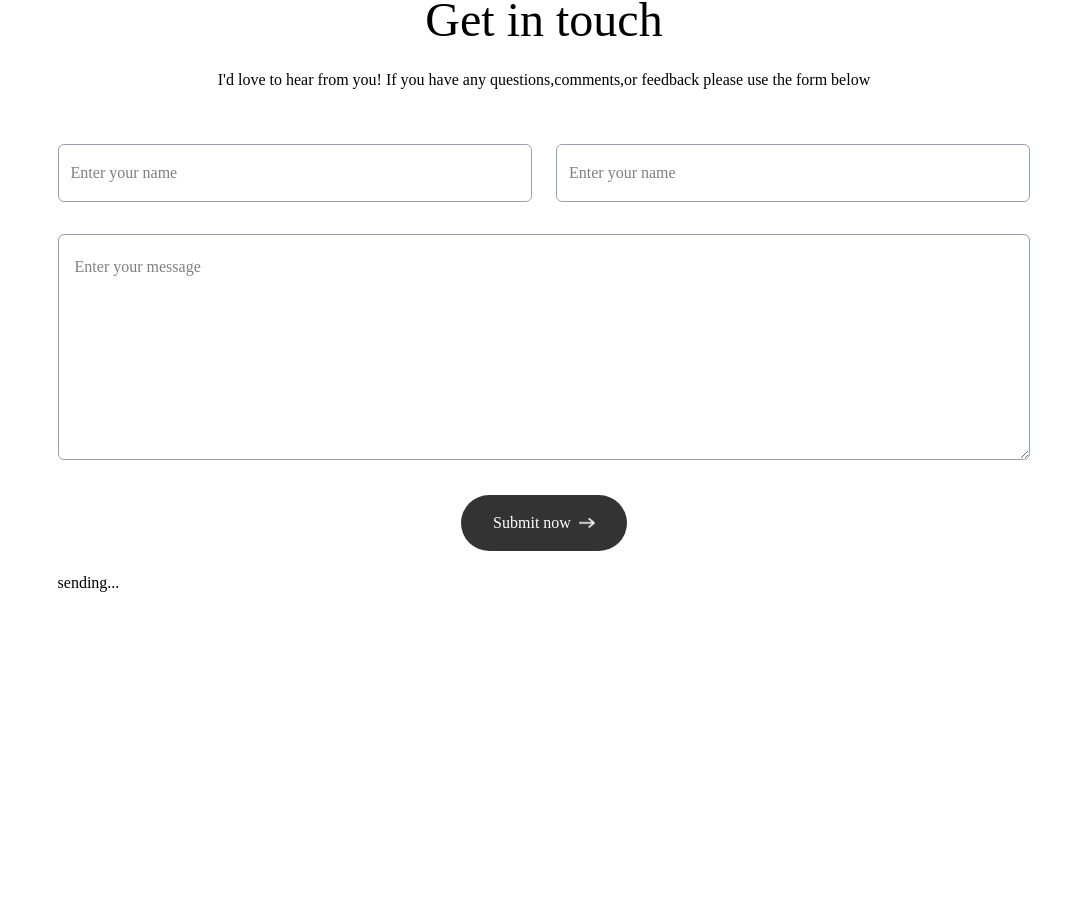
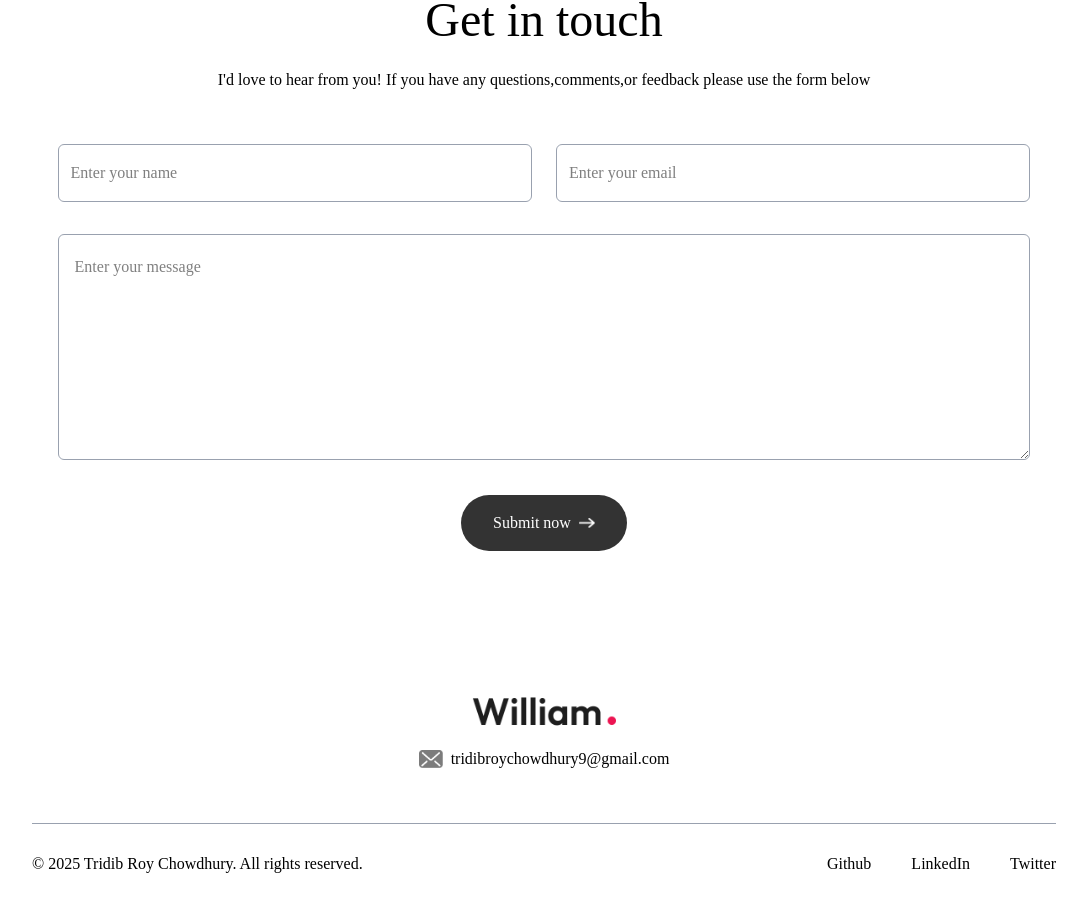
Before and after one commit to Tridib2510/Portfolio, a Next.js app in the folder portfolio/: page / in a window 1280 px wide. Shown: the part 3001-3905 px from the top of the page, without its empty margins (96-1183 px from the left). Before the commit the page ends 3640 px from the top, so only its background shows below. Built offline with nearby package versions, Linux system fonts and the light colour scheme; a web font is replaced by a local one.

Commit message:
Contact Footer darkmode(1)

```diff
--- a/portfolio/src/app/globals.css
+++ b/portfolio/src/app/globals.css
@@ -3,7 +3,24 @@
 @theme {
   --grid-template-columns-auto: repeat(auto-fit, minmax(200px, 1fr));
 }
+:root {
+  --darkTheme: #11001F;
+}
 
+/* Default light mode styles */
+body {
+  background-color: white;
+  color: black;
+  overflow-x: hidden; /* always apply this */
+}
+
+/* Dark mode styles, apply only when parent has .dark */
+.dark body {
+  background-color: var(--darkTheme);
+  color: white;
+}
+
+/* darkmode:'selector', */
 *{
   /* We select all the html elements and apply Outfit front for all the html elements */
   font-family: outfits;
--- a/portfolio/src/app/layout.tsx
+++ b/portfolio/src/app/layout.tsx
@@ -24,7 +24,8 @@
   children: React.ReactNode;
 }>) {
   return (
-    <html lang="en" className="scroll-smooth">
+    <html lang="en" className="scroll-smooth dark">
+      {/* whenever we remove this dark class from the className we get light mode else we get dark mode */}
       {/* Whem we click on any link now the scrolling is smooth */}
       <body
         className={`${outfit.className} ${ovo.className} antialiased leading-8
--- a/portfolio/src/app/page.tsx
+++ b/portfolio/src/app/page.tsx
@@ -6,7 +6,23 @@
 import Services from "@/components/Services";
 import Work from "@/components/Work"
 import Contact from "@/components/Contact";
+import Footer from "@/components/Footer";
+import { useEffect, useState } from "react";
 export default function Home() {
+
+  const [isDarkMode,setIsDarkMode]=useState(false)
+
+  useEffect(()=>{
+    if(isDarkMode){
+      document.documentElement.classList.add('dark')
+      localStorage.theme='dark'//theme is the key name
+    }
+    else{
+      document.documentElement.classList.remove('dark')
+      localStorage.theme=''
+    }
+  },[isDarkMode])
+
   return (
     <>
     <Navbar/>
@@ -15,7 +31,7 @@
     <Services />
     <Work />
     <Contact />
-
+    <Footer />
     </>
   );
 }
--- a/portfolio/src/components/Contact.tsx
+++ b/portfolio/src/components/Contact.tsx
@@ -1,7 +1,31 @@
 import { assets } from '@/assets/assets'
-import React from 'react'
+import React, { useState } from 'react'
 import Image from 'next/image'
 const Contact = () => {
+  const [result, setResult] =useState("")
+
+  const onSubmit = async (event:any) => {
+    event.preventDefault();
+    setResult("Sending....");
+    const formData = new FormData(event.target);
+
+    formData.append("access_key", "1be9afab-6b76-46cd-9b82-798179bd3a00");
+
+    const response = await fetch("https://api.web3forms.com/submit", {
+      method: "POST",
+      body: formData
+    });
+
+    const data = await response.json();
+
+    if (data.success) {
+      setResult("Form Submitted Successfully");
+      event.target.reset();
+    } else {
+      console.log("Error", data);
+      setResult(data.message);
+    }
+  };
   return (
     <div id='contact' className='w-full px-[12%] py-10 scroll-mt-20 bg-[url("/footer-bg-color.png")] bg-no-repeat bg-center bg-[length:90%_auto]]'>
          <h4 className='text-center mb-2 text-lg font-ovo'>Connect with me</h4>
@@ -11,18 +35,18 @@
     I'd love to hear from you! If you have any questions,comments,or feedback please use the form below
     </p>
 
-    <form className='mx-w-2xl mx-auto'>
+    <form onSubmit={onSubmit} className='mx-w-2xl mx-auto'>
      <div className='grid grid-cols-auto gap-6 mt-10 mb-8'>
-        <input type="text" placeholder='Enter your name' required
+        <input name='name' type="text" placeholder='Enter your name' required
         className='flex-1 p-3 outline-none border-[0.5px] border-gray-400 rounded-md bg-white'
         />
-        <input type="email" placeholder='Enter your name' required
+        <input name='email' type="email" placeholder='Enter your email' required
         className='flex-1 p-3 outline-none border-[0.5px] border-gray-400 rounded-md bg-white'
 
         />
 
      </div>
-     <textarea rows={6} placeholder='Enter your message' required
+     <textarea name='message' rows={6} placeholder='Enter your message' required
      className='w-full p-4 outline-none border-[0.5px] border-gray-400 rounded-md bg-white mb-6'
      ></textarea>
 
@@ -31,7 +55,7 @@
      className='py-3 px-8 w-max flex items-center justify-between gap-2 bg-black/80 text-white rounded-full mx-auto hover:bg-black duration-500'
      >Submit now <Image src={assets.right_arrow_white} alt="" className='w-4'/></button>
 
-    <p className='mt-4'>sending...</p>
+    <p className='mt-4'>{result}</p>
     </form>
 
     </div>
--- /dev/null
+++ b/portfolio/src/components/Footer.tsx
@@ -0,0 +1,33 @@
+import React from 'react'
+import Image from 'next/image'
+import { assets } from '@/assets/assets'
+const Footer = () => {
+  return (
+    <div className='mt-20'>
+      <div className='text-center'>
+        <Image alt='' src={assets.logo} className='w-36 mx-auto mb-2'/>
+
+       <div className='w-max flex items-center gap-2 mx-auto'>
+        <Image src={assets.mail_icon} alt='' className='w-6' />
+        tridibroychowdhury9@gmail.com
+
+        </div>
+      </div>
+      <div className='text-center sm:flex items-center justify-between border-t border-gray-400 mx-[10%] mt-12 py-6'>
+        <p>© 2025 Tridib Roy Chowdhury. All rights reserved.</p>
+        <ul className='flex items-center gap-10 justify-center mt-4 sm:mt-0'>
+            <li><a target='_blank' href="https://github.com/Tridib2510">Github</a></li>
+        {/* target='_blank' opens the page in a new tab */}
+            <li><a target='_blank' href="https://www.linkedin.com/in/tridib-roy-chowdhury-13a9b42a4?utm_source=share&utm_campaign=share_via&utm_content=profile&utm_medium=android_app">LinkedIn</a></li>
+            <li><a target='_blank' href="https://x.com/Tridib2510">Twitter</a></li>
+
+
+        </ul>
+
+
+      </div>
+    </div>
+  )
+}
+
+export default Footer
```
